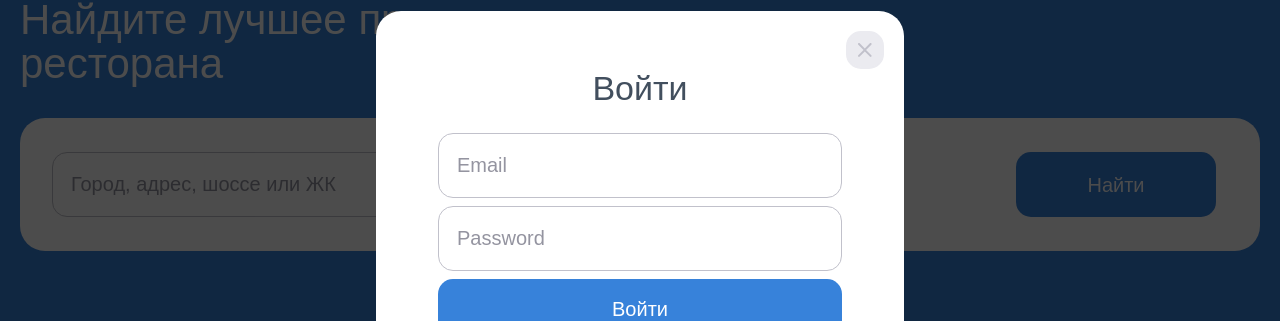
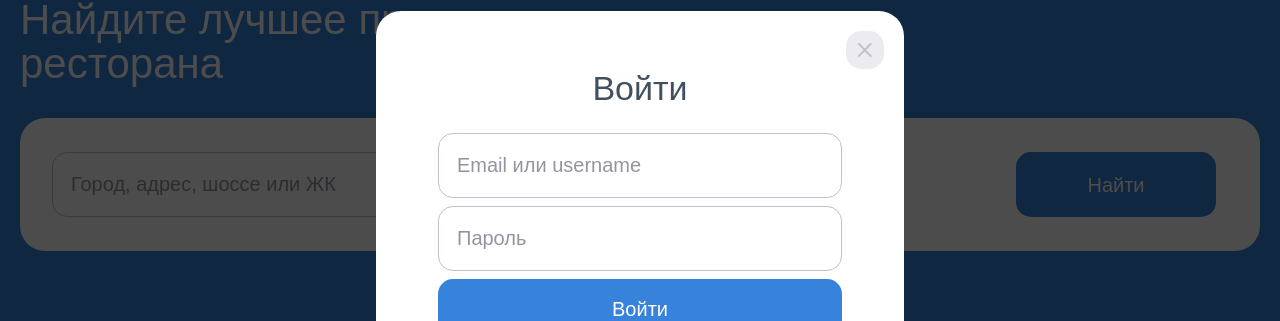
Before and after one commit to nukuutos/code-union-test-task, a React (Create React App) app: page / in a window 1280 px wide. Both pictures are taken after a click on the button "Войти". Shown: the part 140-461 px from the top of the page. Built offline with nearby package versions, Linux system fonts and the light colour scheme; a web font is replaced by a local one.

Commit message:
Update `SignIn` components
Changes:
- added `initialValues` to form
- added `schema` to form
- added `Error` component
- updated type of button

```diff
--- /dev/null
+++ b/src/components/sign-in/hooks/use-submit-form.js
@@ -0,0 +1,3 @@
+const useSubmitForm = () => {};
+
+export default useSubmitForm;
--- a/src/components/sign-in/sign-in.jsx
+++ b/src/components/sign-in/sign-in.jsx
@@ -3,28 +3,28 @@ import PropTypes from 'prop-types';
 
 import Button from '../shared/button/button';
 import Input from '../shared/input/input';
+import Error from '../shared/error/error';
 import Modal from '../shared/modal/modal';
+
+import schema from './utils/schema';
+import initialValues from './utils/initial-values';
 
 import './sign-in.scss';
 
 const SignIn = ({ openSignUp, closeSignIn }) => (
   <Modal heading="Войти" className="sign-in" close={closeSignIn}>
-    <Formik
-      validationSchema={{}}
-      initialValues={{
-        email: '',
-        password: '',
-      }}
-      onSubmit={() => {}}
-    >
-      <Form className="sign-in__form">
-        <Input className="sign-in__input" name="email" placeholder="Email" />
-        <Input className="sign-in__input" name="password" placeholder="Password" />
-        <Button className="sign-in__button">Войти</Button>
-      </Form>
+    <Formik validationSchema={schema} initialValues={initialValues} onSubmit={() => {}}>
+      {({ errors }) => (
+        <Form className="sign-in__form">
+          <Input className="sign-in__input" name="email" placeholder="Email или username" />
+          <Input className="sign-in__input" name="password" placeholder="Пароль" />
+          <Error errors={errors} />
+          <Button className="sign-in__button">Войти</Button>
+        </Form>
+      )}
     </Formik>
 
-    <button onClick={openSignUp} type="button" className="sign-in__sign-up-link">
+    <button onClick={openSignUp} type="submit" className="sign-in__sign-up-link">
       Зарегистрироваться
     </button>
 
--- /dev/null
+++ b/src/components/sign-in/utils/initial-values.js
@@ -0,0 +1,6 @@
+const initialValues = {
+  email: '',
+  password: '',
+};
+
+export default initialValues;
--- /dev/null
+++ b/src/components/sign-in/utils/schema.js
@@ -0,0 +1,11 @@
+import * as yup from 'yup';
+
+const email = yup.string().required('Email или username обязателен к заполнению!');
+const password = yup.string().required('Пароль обязателен к заполнению!');
+
+const schema = yup.object().shape({
+  email,
+  password,
+});
+
+export default schema;
```
